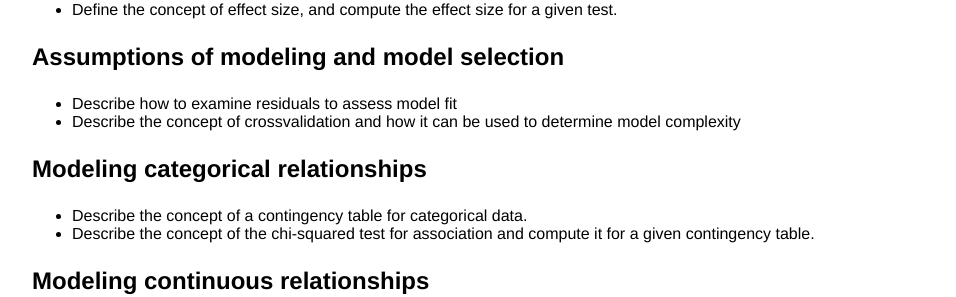
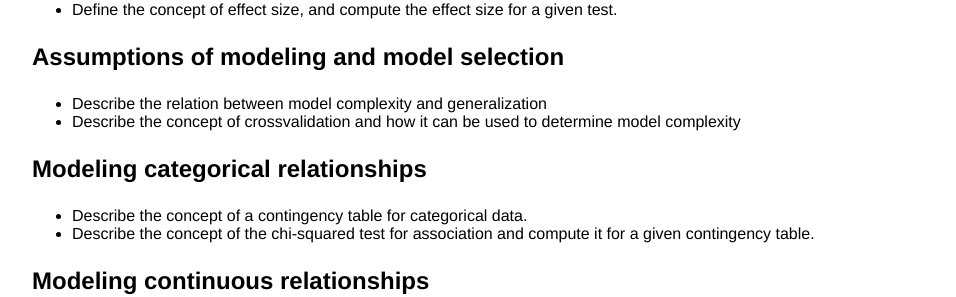
Before and after one commit to stats60/stats60.github.io, a Jekyll site: the page built from objectives/index.md, in a window 1280 px wide and 900 px high, scrolled down 1792 px. Shown: the part 165-462 px from the top of the window, without its empty margins (160-1116 px from the left). Built offline with Jekyll 4.4.1, drawn with Linux system fonts in a browser that asks for light colours; our own code applies the rules of GitHub Pages for plain Markdown files.

Commit message:
autoupdate

```diff
--- a/objectives/index.md
+++ b/objectives/index.md
@@ -74,7 +74,7 @@ Students should be able to do each of the following by the end of this course:
 * Define the concept of effect size, and compute the effect size for a given test.
 
 ### Assumptions of modeling and model selection
-* Describe how to examine residuals to assess model fit
+* Describe the relation between model complexity and generalization
 * Describe the concept of crossvalidation and how it can be used to determine model complexity
 
 ### Modeling categorical relationships
```
Also changed, not shown: full_syllabus/index.md (+1 -1 lines), syllabus/index.md (+1 -1 lines).
